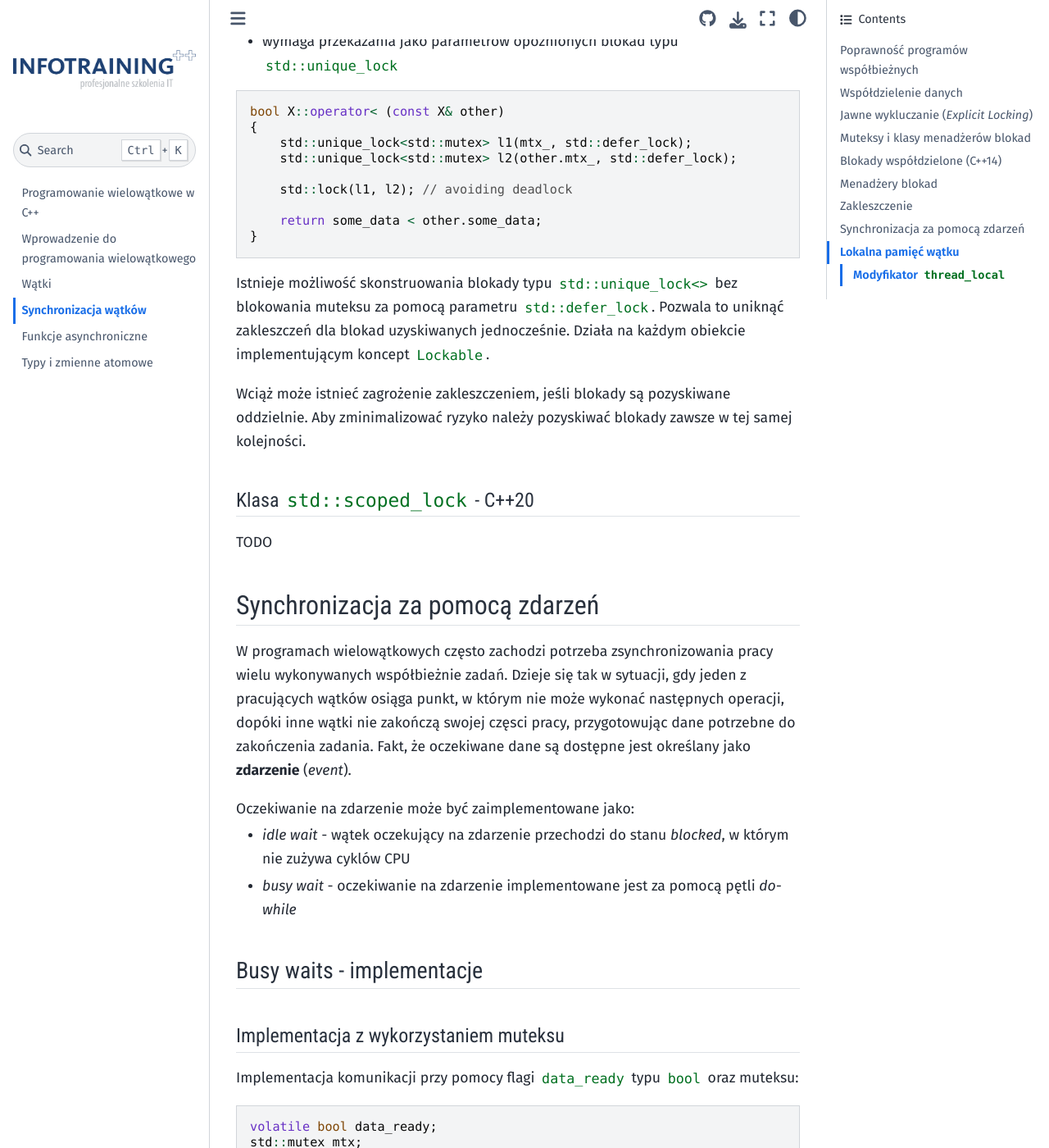
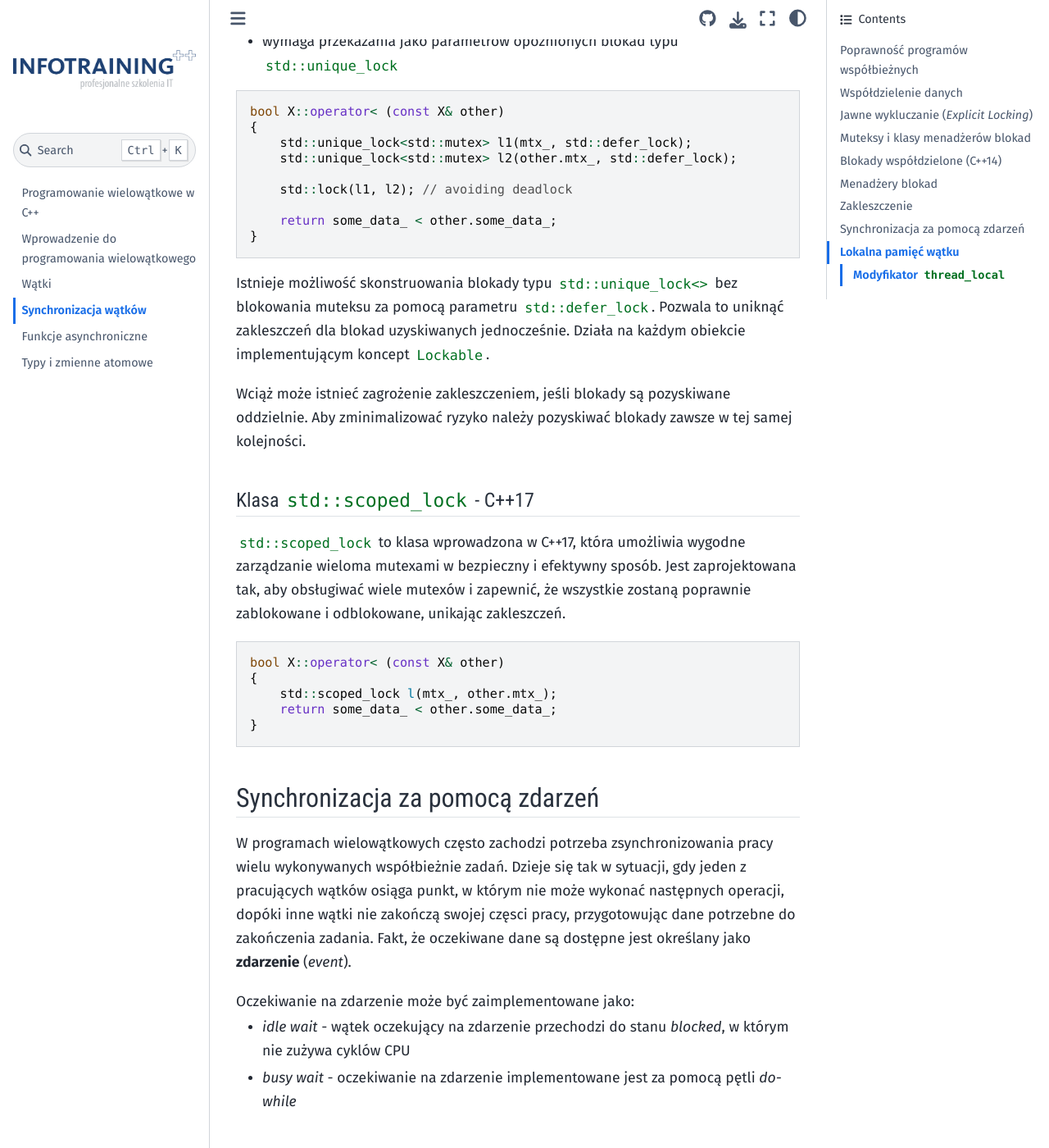
Before and after one commit to infotraining/docs-cpp-thd, a Jupyter Book: the page built from synchronization.md, in a window 1280 px wide and 1400 px high, scrolled down 14071 px. Shown: the whole window at 82% size. Built offline with Jupyter Book 1.0.4 settings and Sphinx 7.4.7 and the Sphinx Book theme 1.1.4, drawn with Linux system fonts in a browser that asks for light colours; some web fonts are replaced; some of the changed text lies outside the part shown.

Commit message:
Add multithreading content and images; update table of contents and enhance atomic consistency section

````diff
--- a/_toc.yml
+++ b/_toc.yml
@@ -1,5 +1,5 @@
 format: jb-article
-root: title
+root: multithreading-cpp
 sections:
   - file: multithreading-intro
   - file: threads
--- a/synchronization.md
+++ b/synchronization.md
@@ -137,19 +137,19 @@
 
 Standardową realizacją wzajemnego wykluczenia jest wykorzystanie obiekt blokady (muteksu) zawierającego operacje:
 
-* ``lock()``
-* ``unlock()``
+* `lock()`
+* `unlock()`
 
 Wątek
 
-* pozyskuje blokadę (blokuje), kiedy wywołuję metodę ``lock()``
-* zwalnia blokadę (odblokowuje), gdy wywołuje metodę ``unlock()``
+* pozyskuje blokadę (blokuje), kiedy wywołuję metodę `lock()`
+* zwalnia blokadę (odblokowuje), gdy wywołuje metodę `unlock()`
 
 Wątek jest prawidłowo skonstruowany, jeżeli spełnia poniższe warunki:
 
 * Każda sekcja krytyczna jest skojarzona z niepowtarzalnym obiektem blokady
-* Wątek, próbując wejść do sekcji krytycznej, wywołuje metodę ``lock()`` tego obiektu
-* Wątek wychodząc z sekcji krytycznej, wywołuje metodę ``unlock()``
+* Wątek, próbując wejść do sekcji krytycznej, wywołuje metodę `lock()` tego obiektu
+* Wątek wychodząc z sekcji krytycznej, wywołuje metodę `unlock()`
 
 ### Podstawowe obiekty blokad
 
@@ -172,51 +172,51 @@
 * TimedLockable
 * SharedLockable
 
-### Koncepty BasicLockable, Lockable i klasa ``std::mutex``
+### Koncepty BasicLockable, Lockable i klasa `std::mutex`
 
-Koncept ``BasicLockable`` modeluje właściwość wzajemnego wykluczenia. Typ ``L`` jest zgodny z wymaganiami
-konceptu ``BasicLockable`` gdy w interfejsie posiada metody:
+Koncept `BasicLockable` modeluje właściwość wzajemnego wykluczenia. Typ ``L`` jest zgodny z wymaganiami
+konceptu `BasicLockable` gdy w interfejsie posiada metody:
 
 * ``void lock()`` - bieżący wątek jest wstrzymany, aż do momentu pozyskania blokady
 * ``void unlock()`` - jeżeli bieżący wątek jest posiadaczem blokady, to następuje jej zwolnienie
 
-Koncept ``Lockable`` rozszerza koncept ``BasicLockable`` o wymóg posiadania metody:
+Koncept `Lockable` rozszerza koncept `BasicLockable` o wymóg posiadania metody:
 
 * ``bool try_lock()`` - próba pozyskania blokady bez wstrzymywania bieżącego wątku. Zwraca ``true`` jeśli blokada została pozyskana, w przeciwnym wypadku zwraca``false``.
 
 #### `std::mutex`
 
-Klasa ``std::mutex`` implementuje koncept *Lockable* zapewniając podstawowy mechanizm synchronizacji, który może być użyty do implementacji
+Klasa `std::mutex` implementuje koncept *Lockable* zapewniając podstawowy mechanizm synchronizacji, który może być użyty do implementacji
 bezpiecznego dostępu do współdzielonego zasobu.
 
-* Wywołujący wątek posiada muteks od momentu udanego wywołania metody ``lock()`` lub ``try_lock()`` do wywołanie metody ``unlock()``.
-* Jeśli wątek posiada muteks, wszystkie inne wątki wywołujące ``lock()`` będą blokowane lub zwrócą ``false`` po wywołaniu ``try_lock()``
-* Wywołujący wątek nie może posiadać muteksu przed wywołaniem  ``lock()`` lub ``try_lock()`` - ``std::mutex`` implementuje nie-rekursywną wersję muteksu.
+* Wywołujący wątek posiada muteks od momentu udanego wywołania metody `lock()` lub `try_lock()` do wywołanie metody `unlock()`.
+* Jeśli wątek posiada muteks, wszystkie inne wątki wywołujące `lock()` będą blokowane lub zwrócą ``false`` po wywołaniu `try_lock()`
+* Wywołujący wątek nie może posiadać muteksu przed wywołaniem  `lock()` lub `try_lock()` - `std::mutex` implementuje nie-rekursywną wersję muteksu.
 
-#### ``std::recursive_mutex``
+#### `std::recursive_mutex`
 
-Klasa ``std::recursive_mutex`` implementuje rekursywną wersję konceptu ``Lockable``. Ten sam wątek może wielokrotnie pozyskać muteks poprzez wywołanie
-metody ``lock()`` lub ``try_lock()``. Aby zwolnić muteks wątek musi odpowiednią ilość razy wywołać ``unlock()``.
+Klasa `std::recursive_mutex` implementuje rekursywną wersję konceptu `Lockable`. Ten sam wątek może wielokrotnie pozyskać muteks poprzez wywołanie
+metody `lock()` lub `try_lock()`. Aby zwolnić muteks wątek musi odpowiednią ilość razy wywołać `unlock()`.
 
-Maksymalny poziom rekursji dla obiektu ``std::recursive_mutex`` nie jest zdefiniowany, ale po przekroczeniu tej wartości:
+Maksymalny poziom rekursji dla obiektu `std::recursive_mutex` nie jest zdefiniowany, ale po przekroczeniu tej wartości:
 
-* z metody ``lock()`` rzucony zostanie wyjątek ``std::system_error``
-* metoda ``try_lock()`` zwróci ``false``
+* z metody `lock()` rzucony zostanie wyjątek ``std::system_error``
+* metoda `try_lock()` zwróci ``false``
 
-### TimedLockable i klasa ``std::timed_mutex``
+### TimedLockable i klasa `std::timed_mutex`
 
-Koncept TimedLockable wzbogaca koncept ``Lockable`` o metody umożliwiające zdefiniowanie maksymalnego czasu oczekiwania na pozyskanie blokady przez wątek
+Koncept TimedLockable wzbogaca koncept `Lockable` o metody umożliwiające zdefiniowanie maksymalnego czasu oczekiwania na pozyskanie blokady przez wątek
 
 * ``bool try_lock_until(abs_time)``
 * ``bool try_lock_for(rel_time)``
 
-Implementacje w bibliotece standardowej - ``std::timed_mutex`` oraz ``std::recursive_timed_mutex``.
+Implementacje w bibliotece standardowej - `std::timed_mutex` oraz `std::recursive_timed_mutex`.
 
 ## Blokady współdzielone (C++14)
 
 Blokady współdzielone wprowadzone są w standardzie C++14.
 
-Muteksy implementujące koncepty ``Lockable`` oraz ``TimedLockable`` szeregują odwołania do zasobów, lecz nie rozróżniają dostępów modyfikujących od niemodyfikujących.
+Muteksy implementujące koncepty `Lockable` oraz ``TimedLockable`` szeregują odwołania do zasobów, lecz nie rozróżniają dostępów modyfikujących od niemodyfikujących.
 
 Odczyt danych współdzielonych:
 
@@ -227,28 +227,28 @@
 
 ### Koncept SharedLockable
 
-Koncept SharedLockable rozszerza koncept ``Lockable`` o możliwość pozyskiwania blokad współdzielonych (*shared ownership*) przy pomocy metod:
+Koncept SharedLockable rozszerza koncept `Lockable` o możliwość pozyskiwania blokad współdzielonych (*shared ownership*) przy pomocy metod:
 
-* ``void lock_shared()``
-* ``bool try_lock_shared()``
-* ``bool try_lock_shared_for(rel_time)``
-* ``bool try_lock_shared_until(abs_time)``
-* ``void unlock_shared()``
+* `void lock_shared()`
+* `bool try_lock_shared()`
+* `bool try_lock_shared_for(rel_time)`
+* `bool try_lock_shared_until(abs_time)`
+* `void unlock_shared()`
 
-Implementacja - ``std::shared_mutex``
+Implementacja - `std::shared_mutex`
 
-### Klasa ``std::shared_mutex`` (C++17)
+### Klasa `std::shared_mutex` (C++17)
 
-Blokady współdzielone są implementowane przez klasę ``std::shared_mutex``
+Blokady współdzielone są implementowane przez klasę `std::shared_mutex`
 
 Do pozyskania wyłącznej blokady przed rozpoczęciem operacji zapisu należy użyć:
 
-* ``std::lock_guard<std::shared_mutex>``
-* ``std::unique_lock<std::shared_mutex>``
+* `std::lock_guard<std::shared_mutex>`
+* `std::unique_lock<std::shared_mutex>`
 
 Do pozyskiwania współdzielonych blokad w trakcie czytania danych należy użyć:
 
-* ``std::shared_lock<std::shared_mutex>``
+* `std::shared_lock<std::shared_mutex>`
 
 ```c++
 int slots[size];
@@ -278,12 +278,12 @@
 
 Zarządzanie blokadami (obiektami muteksów) odbywa się za pomocą następujących klas:
 
-* ``lock_guard<Mutex>``
-* ``unique_lock<Mutex>``
-* ``shared_lock<Mutex>`` (C++14)
+* ``std::lock_guard<Mutex>``
+* ``std::unique_lock<Mutex>``
+* ``std::shared_lock<Mutex>`` (C++14)
 
 Wszystkie klasy zarządzające blokadami implementują mechanizm *RAII* gwarantujący zwolnienie posiadanej przez wątek blokady w przypadku zgłoszenia sytuacji wyjątkowej.
-W destruktorze menadżerów blokad wywoływana jest metoda ``unlock()``.
+W destruktorze menadżerów blokad wywoływana jest metoda `unlock()`.
 
 ### Klasa ``std::lock_guard<Mutex>``
 
@@ -315,8 +315,8 @@
 
 ``std::lock_guard`` jest najprostszym managerem blokad:
 
-* konstruktor pozyskuje blokadę wywołując na rzecz muteksu przekazanego przez referencję jako argument metodę ``lock()``
-* destruktor zwalnia blokadę wywołując ``unlock()``
+* konstruktor pozyskuje blokadę wywołując na rzecz muteksu przekazanego przez referencję jako argument metodę `lock()`
+* destruktor zwalnia blokadę wywołując `unlock()`
 * przeciążony konstruktor przyjmujący jako drugi parametr  obiekt typu ``std::adopt_lock_t`` umożliwia
   adaptowanie, tj. przejęcie prawa własności i tym samym odpowiedzialności za zwolnienie pozyskanej już wcześniej blokady
 
@@ -354,7 +354,7 @@
 
 * metoda ``mutex()`` zwraca wskaźnik do muteksu realizującego blokadę
 * metoda ``owns_lock()`` zwraca wartość ``true``
-* w momencie niszczenia obiektu destruktor wywoła metodę ``unlock()`` na obiekcie muteksu
+* w momencie niszczenia obiektu destruktor wywoła metodę `unlock()` na obiekcie muteksu
 
 Opóźnione pozyskiwanie blokady jest możliwe przy pomocy konstruktora ``std::shared_lock(Lockable& m, std::defer_lock_t)``.
 Po jego wywołaniu:
@@ -366,10 +366,10 @@
 
 Nieblokujące próby pozyskania blokady - ``unique_lock(Lockable & m,std::try_to_lock_t)``
 
-* w konstruktorze wywoływana jest dla muteksu nieblokująca metoda ``try_lock()``
+* w konstruktorze wywoływana jest dla muteksu nieblokująca metoda `try_lock()`
 * jeśli blokada zostanie pozyskana metoda ``owns_lock()`` zwraca ``true``, w przeciwnym wypadku zwraca ``false``
 
-Jeśli jako parametr szablonu ``unique_lock<Mutex>`` zostanie przekazany typ muteksu implementujący koncept TimedLockable (np. ``std::timed_mutex``) możliwe jest blokujące pozyskiwanie blokad:
+Jeśli jako parametr szablonu ``unique_lock<Mutex>`` zostanie przekazany typ muteksu implementujący koncept TimedLockable (np. `std::timed_mutex`) możliwe jest blokujące pozyskiwanie blokad:
 
 * albo przez dany czas
 * albo do określonego punktu w czasie
@@ -488,18 +488,26 @@
 
     std::lock(l1, l2); // avoiding deadlock
 
-    return some_data < other.some_data;
+    return some_data_ < other.some_data_;
 }
 ```
 
 Istnieje możliwość skonstruowania blokady typu ``std::unique_lock<>`` bez blokowania muteksu za pomocą parametru ``std::defer_lock``.
-Pozwala to uniknąć zakleszczeń dla blokad uzyskiwanych jednocześnie. Działa na każdym obiekcie implementującym koncept ``Lockable``.
+Pozwala to uniknąć zakleszczeń dla blokad uzyskiwanych jednocześnie. Działa na każdym obiekcie implementującym koncept `Lockable`.
 
 Wciąż może istnieć zagrożenie zakleszczeniem, jeśli blokady są pozyskiwane oddzielnie. Aby zminimalizować ryzyko należy pozyskiwać blokady zawsze w tej samej kolejności.
 
-#### Klasa `std::scoped_lock` - C++20
+#### Klasa `std::scoped_lock` - C++17
 
-TODO
+`std::scoped_lock` to klasa wprowadzona w C++17, która umożliwia wygodne zarządzanie wieloma mutexami w bezpieczny i efektywny sposób. Jest zaprojektowana tak, aby obsługiwać wiele mutexów i zapewnić, że wszystkie zostaną poprawnie zablokowane i odblokowane, unikając zakleszczeń.
+
+```c++
+bool X::operator< (const X& other)
+{
+    std::scoped_lock l(mtx_, other.mtx_);
+    return some_data_ < other.some_data_;
+}
+```
 
 ## Synchronizacja za pomocą zdarzeń
 
@@ -582,12 +590,12 @@
 
 Biblioteka standardowa C++11 dostarcza dwie implementacje zmiennych warunkowych:
 
-* ``std::condition_variable``
-* ``std::condition_variable_any``
+* `std::condition_variable`
+* `std::condition_variable_any`
 
 Obie klasy współpracują z muteksem, aby zapewnić prawidłową synchronizację wątków:
 
-* ``conditional_variable`` współpracuje tylko z typem ``std::mutex``
+* ``conditional_variable`` współpracuje tylko z typem `std::mutex`
 * ``conditional_variable_any`` współpracuje z dowolnym typem muteksu
 
 ```c++
@@ -624,7 +632,7 @@
 };
 ```
 
-Można uprościć kod oczekujący na spełnienie warunku korzystając z przeciążonej wersji metody ``wait(lock_type& lock, predicate_type pred)`` przyjmującej jako argument predykat.
+Można uprościć kod oczekujący na spełnienie warunku korzystając z przeciążonej wersji metody `wait(lock_type& lock, predicate_type pred)` przyjmującej jako argument predykat.
 
 Predykat może być zdefiniowany jako:
 
@@ -643,8 +651,8 @@
 
 Powiadomienie o zdarzeniu może zostać zrealizowane przy pomocy dwóch metod:
 
-* ``void notify_one()`` – odblokowuje jeden z wątków znajdujących się w stanie oczekiwania po uprzednim wywołaniu na obiekcie zmiennej warunkowej metody wait()
-* ``void notify_all()`` – odblokowuje wszystkie wątki znajdujące się w stanie oczekiwania
+* `void notify_one()` – odblokowuje jeden z wątków znajdujących się w stanie oczekiwania po uprzednim wywołaniu na obiekcie zmiennej warunkowej metody `wait()`
+* `void notify_all()` – odblokowuje wszystkie wątki znajdujące się w stanie oczekiwania
 
 #### Zmienne atomowe - C++20
 
````
Also changed, not shown: atomics.md (+54 -25 lines), _images/happens-before-mutex.png (added), _images/happens-before.png (added), multithreading-cpp.md (renamed from title.md).
